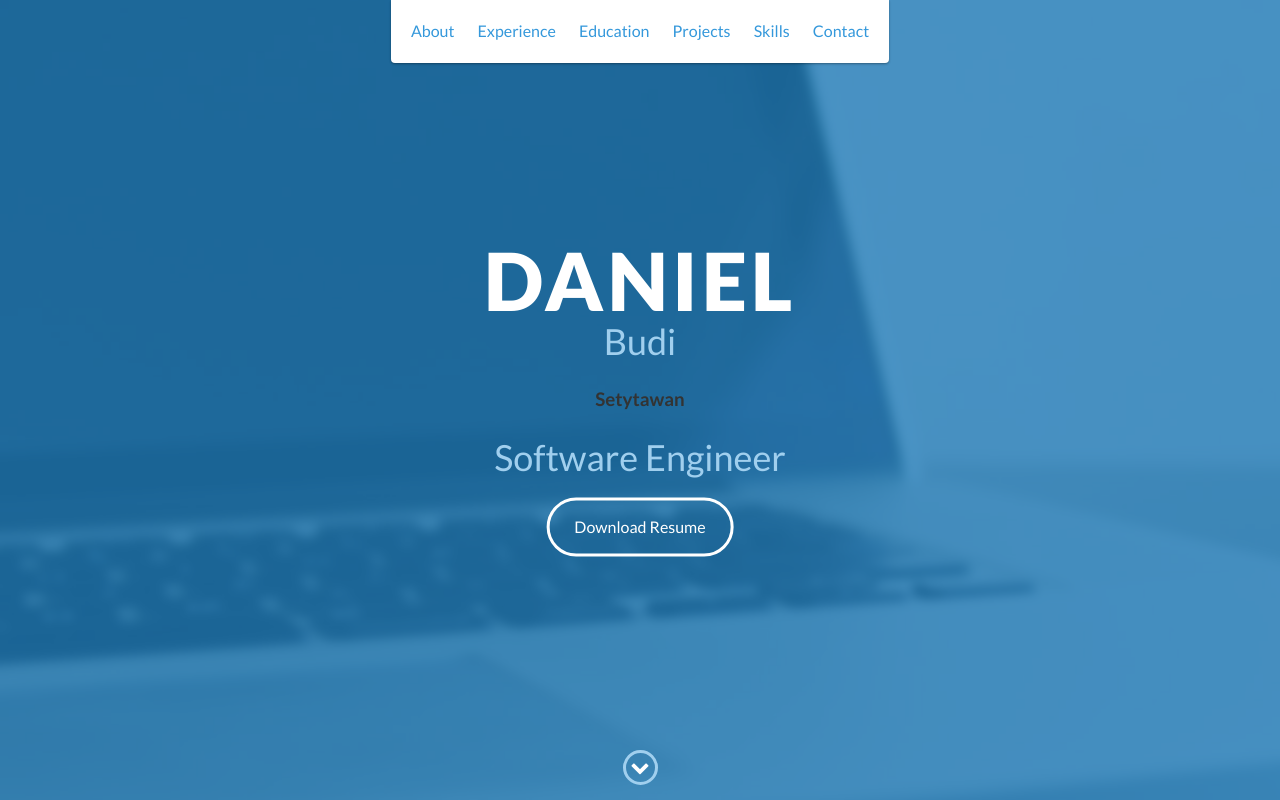
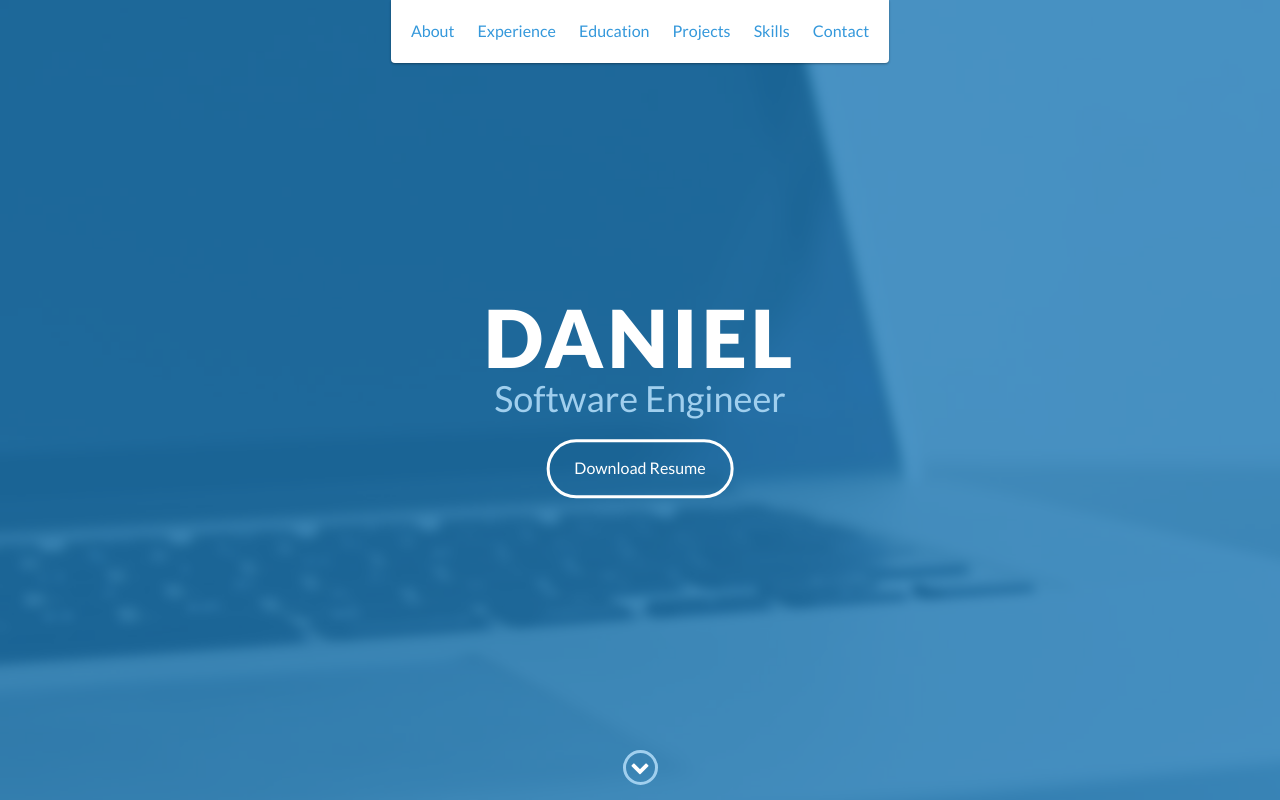
Before and after one commit to DBSetyawan/portfolio, a website: page index.html in a window 1280 px wide. Shown: the top 800 px of the page. Drawn offline with nearby package versions, Linux system fonts and the light colour scheme.

Commit message:
latest named

```diff
--- a/index.html
+++ b/index.html
@@ -49,8 +49,6 @@
     <div id="lead">
         <div id="lead-content">
             <h1>Daniel</h1>
-            <h2>Budi</h2>
-            <h3>Setytawan</h3>
             <h2>Software Engineer</h2>
             <a href="#" class="btn-rounded-white">Download Resume</a>
         </div>
```
